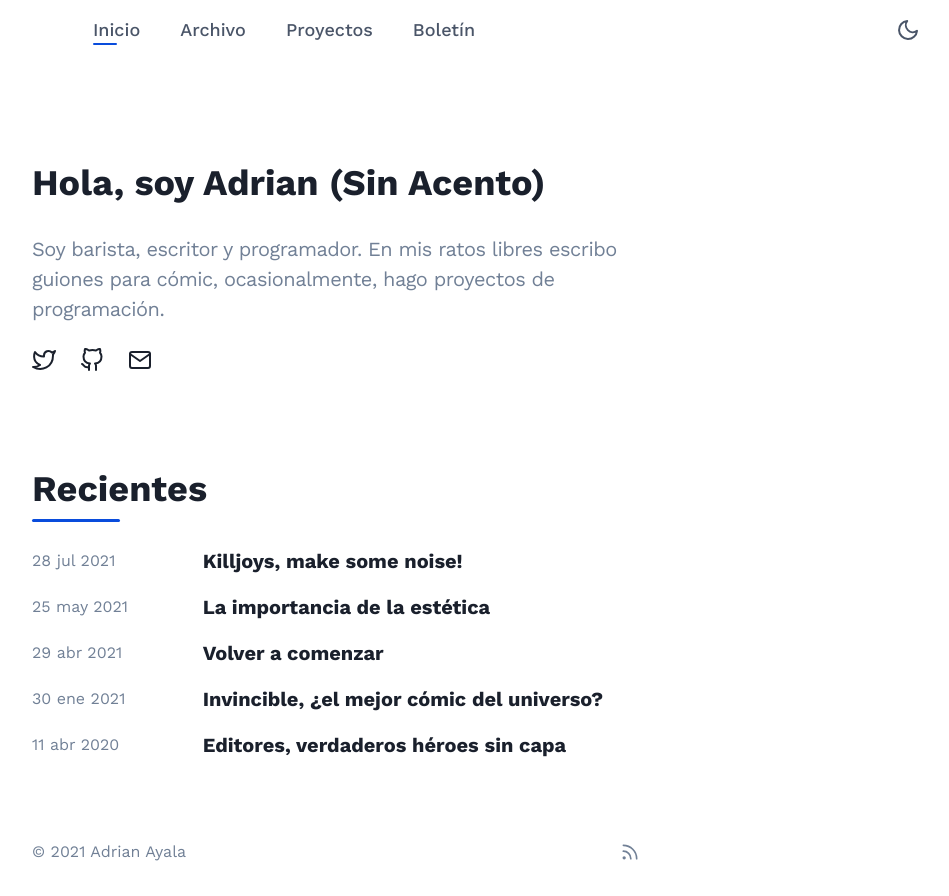
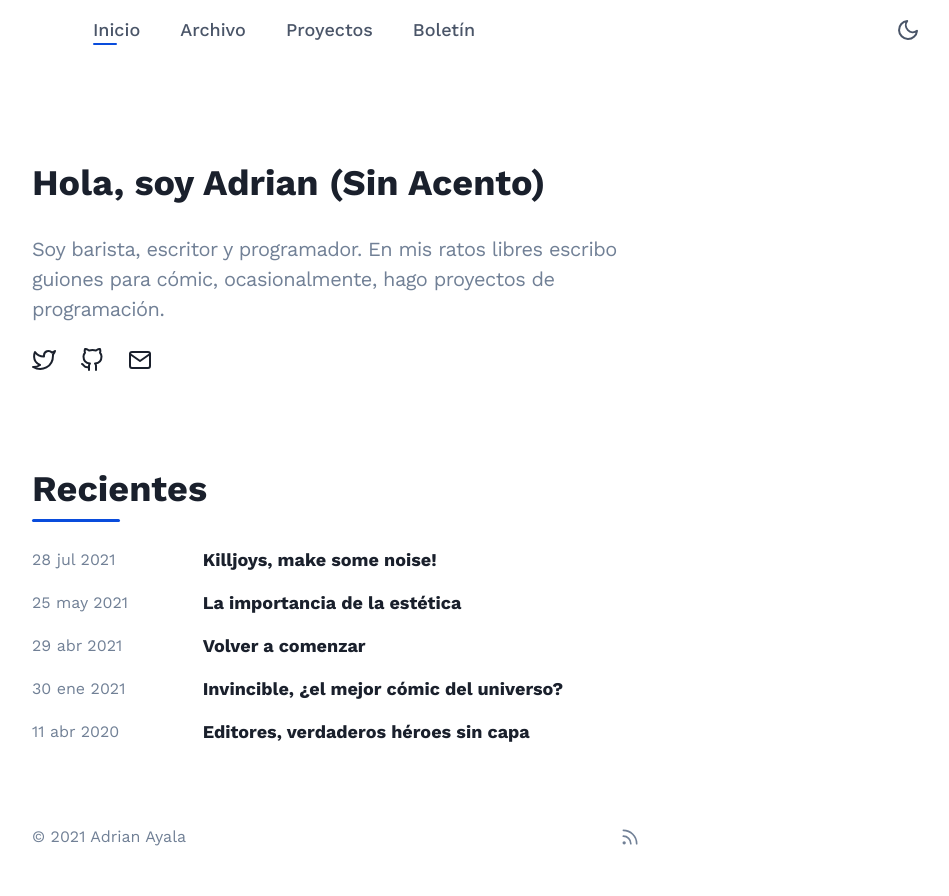
Before and after one commit to adrrian17/v2, a Next.js app: page / in a window 1280 px wide. Shown: the whole page, without its empty margins (304-1253 px from the left). Built offline with nearby package versions, Linux system fonts and the light colour scheme.

Commit message:
Change the font size for the links on the home page

```diff
--- a/src/components/posts/RecentPosts.jsx
+++ b/src/components/posts/RecentPosts.jsx
@@ -46,7 +46,7 @@ export default function RecentPosts({ posts }) {
           <Flex flex={2} ml={{ base: 0, md: -12 }}>
             <NextLink href={`/${post.slug}`} passHref>
               <Link
-                fontSize={'xl'}
+                fontSize={'lg'}
                 fontWeight={700}
                 color={titleColor}
                 _hover={{
```
